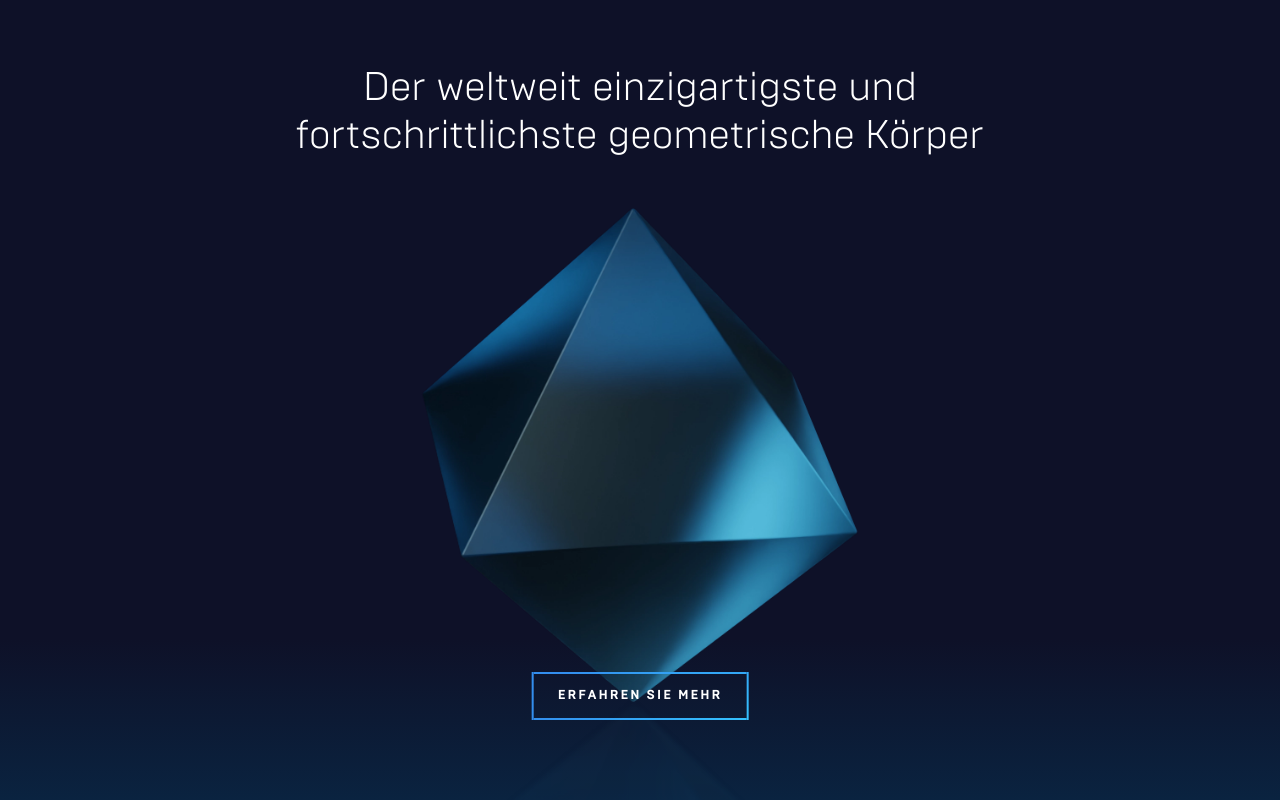
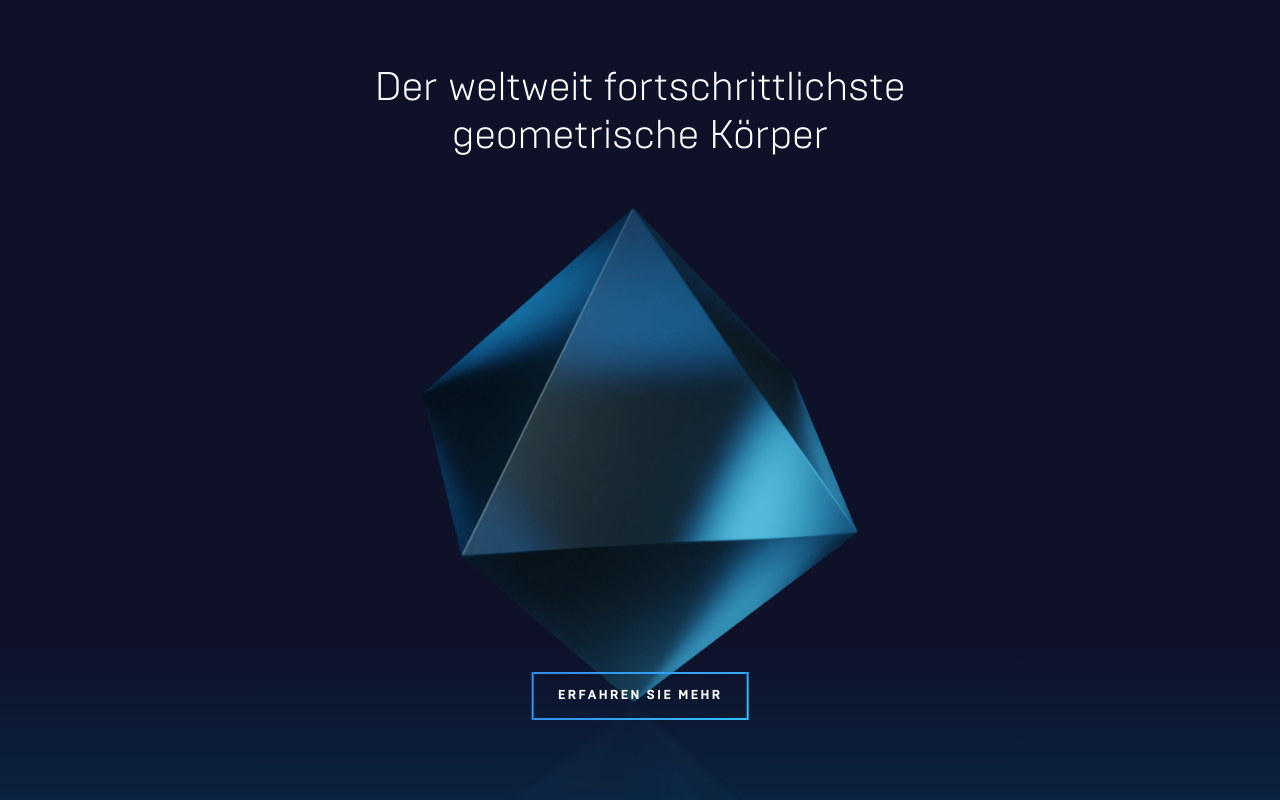
Before and after one commit to nicolaiboldt/rwdSoSe23, a website: page index.html in a window 1280 px wide. Shown: the top 800 px of the page. Drawn offline with Linux system fonts and the light colour scheme.

Commit message:
Update index.html

```diff
--- a/index.html
+++ b/index.html
@@ -36,7 +36,7 @@
     <main>
         <div class="splash">
             <div class="claim unselectable">
-                <p>Der weltweit einzigartigste und fortschrittlichste
+                <p>Der weltweit fortschrittlichste
                     <span class="nobr">geometrische Körper</span>
                 </p>
                 <a href="#second" aria-label="Mehr erfahren"><button class="secondary explore_bu" id="claim_bu">Erfahren Sie mehr</button></a>
```
